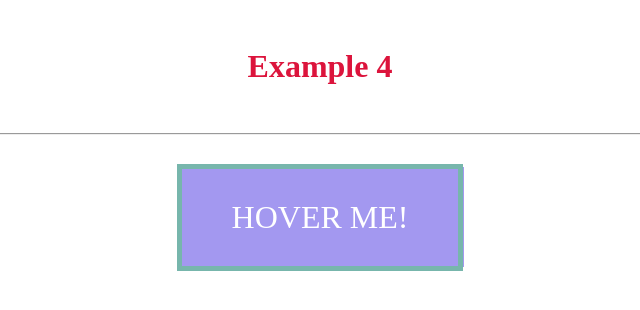
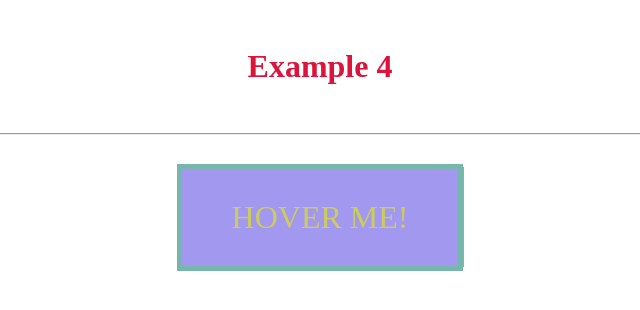
Before and after one commit to faezehpanahi/CSS_animation_4, a plain HTML site: page index.html in a window 1280 px wide. Shown: the whole page, without its empty margins (320-960 px from the left). Drawn offline with Linux system fonts and the light colour scheme.

Commit message:
add css animation

```diff
--- a/style.css
+++ b/style.css
@@ -42,38 +42,31 @@ hr{
 a{
   padding: 30px 50px;
   text-decoration: none;
-  color: #fff;
+  color: rgb(202, 204, 93);
   font-size: 2rem;
   border: 5px solid rgb(119, 182, 172);
   position: relative;
-  transition: all 0.5s;
+  transition: all 0.3s;
   font-weight: 300;
   overflow: hidden;
 }
 
-/* a:hover{
-  font-weight: 600;
-  letter-spacing: 2.5px;
-  border: 5px dashed rgb(119, 182, 172);
-} */
+a:hover{
+  background-color: #f44336;
+}
 
- a::before{
-  content: "Thank You";
-  color: burlywood;
-  font-weight: 400;
-  display: flex;
-  justify-content: center;
-  align-items: center;
+a::before{
+  content: "";
+  background-color: rgba(112, 222, 182, 0.674);
   position: absolute;
-  width: 100%;
-  height: 100%;
-  background-color: rgb(246, 55, 122);
   top: 0;
   left: 0;
-  transform: translateY(100%);
-  transition: all 1s;
+  width: 100%;
+  height: 80px;
+  transform: translateX(-100%) rotate(45deg);
+  transition: all 5s;
 }
 
 a:hover::before{
-  transform: translateY(0);
+  transform: translateX(100%) rotate(45deg);
 }
```
